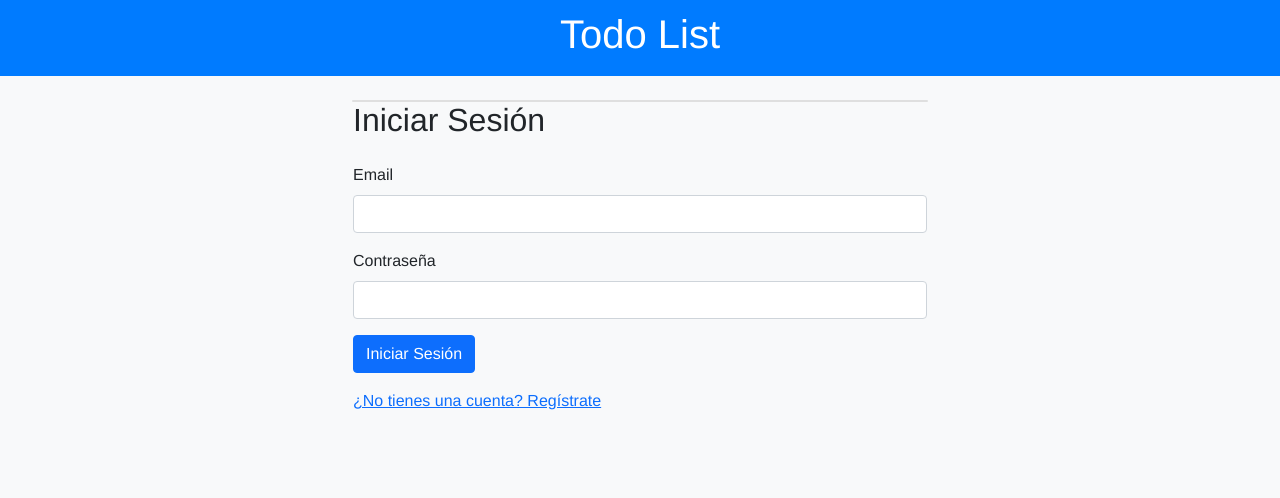
After one commit to DavidDevGt/todo-list-fullstack, a PHP site: page /login.php in a window 1280 px wide. The commit adds this page. Shown: the top 498 px of the page. Run offline with PHP 8.4, Linux system fonts and the light colour scheme.

Commit message:
login page

```diff
--- a/conexion.php
+++ b/conexion.php
@@ -0,0 +1,42 @@
+<?php
+// Este archivo establece la conexión con la base de datos MySQL y define funciones útiles
+$host = 'localhost';
+$usuario = 'root';
+$contraseña = '';
+$bbdd = 'todolist';
+
+$conexion = new mysqli($host, $usuario, $contraseña, $bbdd);
+if ($conexion->connect_error) {
+    die('Error de conexión: ' . $conexion->connect_error);
+}
+
+function dbQuery($sql)
+{
+    global $conexion;
+    return $conexion->query($sql);
+}
+
+function dbFetchAssoc($result)
+{
+    return $result->fetch_assoc();
+}
+
+// Función para registrar un nuevo usuario
+function registrarUsuario($nombre, $email, $contraseña)
+{
+    $contraseñaHash = password_hash($contraseña, PASSWORD_DEFAULT); // Hashear la contraseña antes de guardarla
+    $sql = "INSERT INTO usuarios (nombre, email, contraseña) VALUES ('$nombre', '$email', '$contraseñaHash')";
+    return dbQuery($sql);
+}
+
+// Función para verificar las credenciales de un usuario
+function verificarUsuario($email, $contraseña)
+{
+    $sql = "SELECT * FROM usuarios WHERE email = '$email'";
+    $result = dbQuery($sql);
+    $usuario = dbFetchAssoc($result);
+    if ($usuario && password_verify($contraseña, $usuario['contraseña'])) {
+        return $usuario;
+    }
+    return false;
+}
--- /dev/null
+++ b/footer.php
@@ -0,0 +1,4 @@
+<script src="script.js"></script>
+<script src="https://cdn.jsdelivr.net/npm/bootstrap@5.0.2/dist/js/bootstrap.bundle.min.js" integrity="sha384-MrcW6ZMFYlzcLA8Nl+NtUVF0sA7MsXsP1UyJoMp4YLEuNSfAP+JcXn/tWtIaxVXM" crossorigin="anonymous"></script>
+</body>
+</html>
--- /dev/null
+++ b/header.php
@@ -0,0 +1,51 @@
+<!doctype html>
+<html lang="es">
+<head>
+    <meta charset="UTF-8">
+    <title>Todo List Estilo Apple</title>
+    <!-- Incluir Bootstrap para diseño responsivo y estilos -->
+    <link href="https://cdn.jsdelivr.net/npm/bootstrap@5.0.2/dist/css/bootstrap.min.css" rel="stylesheet" integrity="sha384-EVSTQN3/azprG1Anm3QDgpJLIm9Nao0Yz1ztcQTwFspd3yD65VohhpuuCOmLASjC" crossorigin="anonymous">    <!-- Incluir moment.js para manipulación de fechas y horas -->
+    <script src="https://cdnjs.cloudflare.com/ajax/libs/moment.js/2.29.1/moment.min.js"></script>
+    <!-- Incluir jQuery para facilitar manipulación del DOM y envío de AJAX -->
+    <script src="https://code.jquery.com/jquery-3.6.0.min.js"></script>
+    <!-- Incluir Animate.css para animaciones suaves y atractivas -->
+    <link rel="stylesheet" href="https://cdnjs.cloudflare.com/ajax/libs/animate.css/4.1.1/animate.min.css"/>
+    <style>
+        body {
+            background-color: #f8f9fa;
+            font-family: 'Helvetica Neue', Arial, sans-serif;
+            margin: 0;
+            padding: 0;
+        }
+        .container {
+            margin-top: 100px;
+            max-width: 600px;
+        }
+        #lista-tareas {
+            list-style-type: none;
+            padding: 0;
+        }
+        #lista-tareas li {
+            background-color: #fff;
+            border-radius: 20px;
+            margin-bottom: 20px;
+            padding: 20px;
+            box-shadow: 0 0 15px rgba(0,0,0,0.1);
+        }
+        header {
+            background-color: #007bff;
+            color: white;
+            text-align: center;
+            padding: 10px;
+            position: fixed;
+            left: 0;
+            top: 0;
+            width: 100%;
+            z-index: 1000;
+        }
+    </style>
+</head>
+<body>
+<header>
+    <h1>Todo List</h1>
+</header>
--- /dev/null
+++ b/login.php
@@ -0,0 +1,144 @@
+<?php
+include 'conexion.php';
+session_start();
+
+if ($_SERVER["REQUEST_METHOD"] == "POST" && isset($_POST['login'])) {
+    $email = $_POST['email'];
+    $contraseña = $_POST['contraseña'];
+
+    $usuario = verificarUsuario($email, $contraseña); // Verificar las credenciales del usuario
+
+    if ($usuario) {
+        $_SESSION['usuario_id'] = $usuario['id']; // Almacenar el ID del usuario en la sesión
+        header("Location: index.php"); // Redirigir al usuario a la página principal
+    } else {
+        $errorLogin = "Email o contraseña incorrectos";
+    }
+}
+
+if ($_SERVER["REQUEST_METHOD"] == "POST" && isset($_POST['register'])) {
+    $nombre = $_POST['nombre'];
+    $email = $_POST['email'];
+    $contraseña = $_POST['contraseña'];
+
+    if (registrarUsuario($nombre, $email, $contraseña)) { // Registrar el nuevo usuario
+        $successRegister = "Usuario registrado con éxito";
+    } else {
+        $errorRegister = "Error al registrar el usuario";
+    }
+}
+
+include 'header.php'; // Incluir el archivo de encabezado
+?>
+
+<style>
+     .card-container {
+        perspective: 1000px;
+    }
+
+    .card {
+        width: 100%;
+        transform-style: preserve-3d;
+        transition: transform 0.6s;
+    }
+
+    .front,
+    .back {
+        backface-visibility: hidden;
+        position: absolute;
+        top: 0;
+        left: 0;
+        right: 0;
+        bottom: 0;
+    }
+
+    .front {
+        z-index: 2;
+        transform: rotateY(0deg);
+    }
+
+    .back {
+        transform: rotateY(180deg);
+    }
+
+    .card.flipped {
+        transform: rotateY(180deg);
+    }
+</style>
+
+<div class="container animate__animated animate__fadeIn">
+    <div class="card-container animate__animated animate__fadeIn">
+        <div class="card">
+            <div class="front">
+                <h2 class="mb-4">Iniciar Sesión</h2>
+                <form method="POST" action="login.php" id="loginForm">
+                    <div class="mb-3">
+                        <label for="email" class="form-label">Email</label>
+                        <input type="email" class="form-control" id="email" name="email" required>
+                    </div>
+                    <div class="mb-3">
+                        <label for="contraseña" class="form-label">Contraseña</label>
+                        <input type="password" class="form-control" id="contraseña" name="contraseña" required>
+                    </div>
+                    <button type="submit" name="login" class="btn btn-primary">Iniciar Sesión</button>
+                    <a href="#" class="flip-card-btn mt-3 d-block">¿No tienes una cuenta? Regístrate</a>
+                </form>
+                <?php if (isset($errorLogin)) : ?>
+                    <p class="text-danger mt-3 animate__animated animate__headShake"><?= $errorLogin ?></p>
+                <?php endif; ?>
+            </div>
+            <div class="back">
+                <h2 class="mb-4">Registro</h2>
+                <form method="POST" action="login.php" id="registerForm">
+                    <div class="mb-3">
+                        <label for="nombre" class="form-label">Nombre</label>
+                        <input type="text" class="form-control" id="nombre" name="nombre" required>
+                    </div>
+                    <div class="mb-3">
+                        <label for="email" class="form-label">Email</label>
+                        <input type="email" class="form-control" id="email" name="email" required>
+                    </div>
+                    <div class="mb-3">
+                        <label for="contraseña" class="form-label">Contraseña</label>
+                        <input type="password" class="form-control" id="contraseña" name="contraseña" required>
+                    </div>
+                    <button type="submit" name="register" class="btn btn-success">Registrar</button>
+                    <a href="#" class="flip-card-btn mt-3 d-block">¿Ya tienes una cuenta? Inicia sesión</a>
+                </form>
+                <?php if (isset($errorRegister)) : ?>
+                    <p class="text-danger mt-3 animate__animated animate__headShake"><?= $errorRegister ?></p>
+                <?php endif; ?>
+                <?php if (isset($successRegister)) : ?>
+                    <p class="text-success mt-3 animate__animated animate__bounceIn"><?= $successRegister ?></p>
+                <?php endif; ?>
+            </div>
+        </div>
+    </div>
+</div>
+
+<script src="https://unpkg.com/sweetalert/dist/sweetalert.min.js"></script>
+<script>
+    // Script para animar el giro de la tarjeta de login/registrar
+    $(document).ready(function() {
+        $('.flip-card-btn').click(function(e) {
+            e.preventDefault(); // Prevenir el comportamiento predeterminado del enlace
+            $('.card').toggleClass('flipped');
+        });
+
+        // Ejemplo de uso de Sweet Alert para el formulario de login
+        $('#loginForm').submit(function(e) {
+            e.preventDefault(); // Prevenir el comportamiento predeterminado del formulario
+            // Aquí puedes agregar las verificaciones o acciones que necesites antes de enviar el formulario
+            swal("¡Bienvenido!", "Has iniciado sesión con éxito.", "success");
+        });
+
+        // Ejemplo de uso de Sweet Alert para el formulario de registro
+        $('#registerForm').submit(function(e) {
+            e.preventDefault(); // Prevenir el comportamiento predeterminado del formulario
+            // Aquí puedes agregar las verificaciones o acciones que necesites antes de enviar el formulario
+            swal("¡Registrado!", "Tu cuenta ha sido creada con éxito.", "success");
+        });
+    });
+</script>
+
+<?php include 'footer.php'; ?>
```
Also changed, not shown: index.php (+2 -39 lines).
